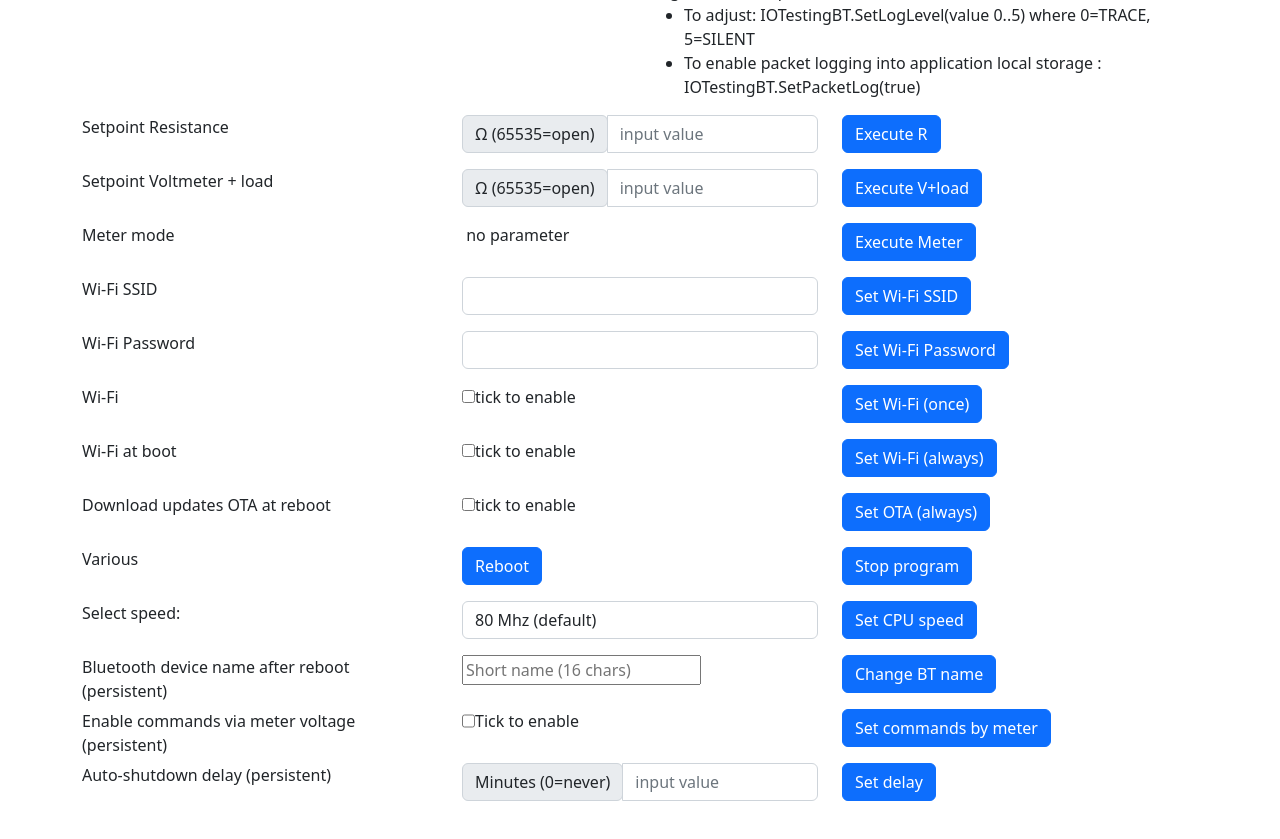
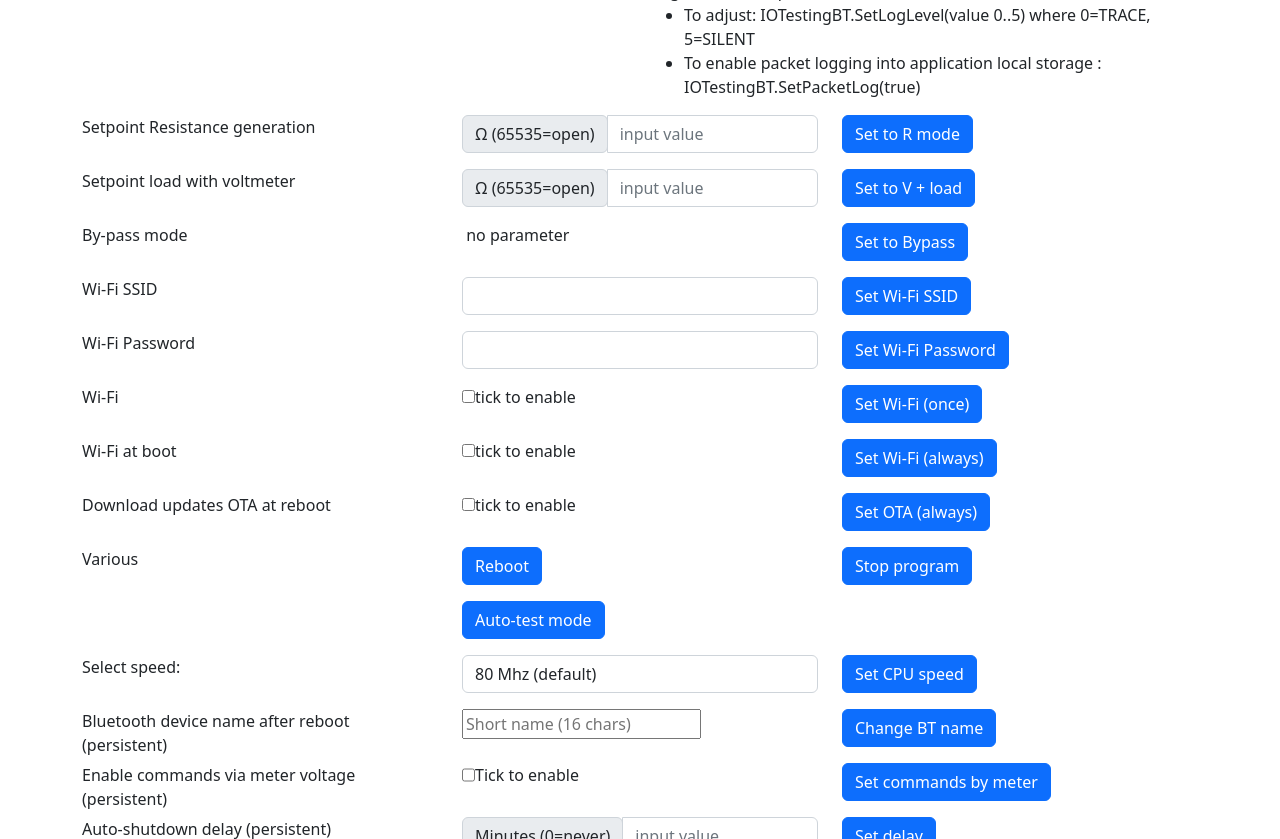
Before and after one commit to schneiderelectricsystemsitaly/IOTestingBoard, a website: page docs/iotesting.html in a window 1280 px wide. Shown: the part 747-1586 px from the top of the page. Before the commit the page ends 1564 px from the top, so only its background shows below. Drawn offline with nearby package versions, Linux system fonts and the light colour scheme.

Commit message:
Update iotesting.html

```diff
--- a/docs/iotesting.html
+++ b/docs/iotesting.html
@@ -95,7 +95,7 @@
         </div>
         <div class="row">
             <div class="col">
-                Setpoint Resistance
+                Setpoint Resistance generation
             </div>
             <div class="col">
                 <div class="input-group mb-3">
@@ -106,13 +106,13 @@
                 </div>
             </div>
             <div class="col">
-                <button id="btnExecuteR" class="btn btn-primary">Execute R</button>
+                <button id="btnExecuteR" class="btn btn-primary">Set to R mode</button>
                 <br/>
             </div>
         </div>
         <div class="row">
             <div class="col">
-                Setpoint Voltmeter + load
+                Setpoint load with voltmeter
             </div>
             <div class="col">
                 <div class="input-group mb-3">
@@ -123,20 +123,20 @@
                 </div>
             </div>
             <div class="col">
-                <button id="btnExecuteV" class="btn btn-primary">Execute V+load</button>
+                <button id="btnExecuteV" class="btn btn-primary">Set to V + load</button>
                 <br/>
             </div>
         </div>
         <div class="row">
             <div class="col">
-                Meter mode
+                By-pass mode
             </div>
             <div class="col">
                 &nbsp;no parameter
             </div>
             <div class="col">
                 <div class="input-group mb-3">
-                    <button id="btnExecuteM" class="btn btn-primary">Execute Meter</button>
+                    <button id="btnExecuteM" class="btn btn-primary">Set to Bypass</button>
                 </div>
             </div>
         </div>
@@ -221,6 +221,9 @@
             <div class="col">
                 <div class="input-group mb-3">
                     <button id="btnReboot" class="btn btn-primary">Reboot</button>
+                </div>
+                <div class="input-group mb-3">
+                    <button id="btnTest" class="btn btn-primary">Auto-test mode</button>
                 </div>
             </div>
             <div class="col">
@@ -366,6 +369,9 @@
         document.getElementById("btnDelay").onclick = async () => { await IOTestingBT.SimpleExecute(
             IOTestingBT.Command.CreateOneSP(IOTestingBT.CommandType.COMMAND_SET_DEEPSLEEP_MIN,
                 document.getElementById("minutes").value)) };
+        document.getElementById("btnTest").onclick = async () => { await IOTestingBT.SimpleExecute(
+            IOTestingBT.Command.CreateNoSP(
+                IOTestingBT.CommandType.COMMAND_RUN_TEST)) };
     </script>
 
 </body>
```
